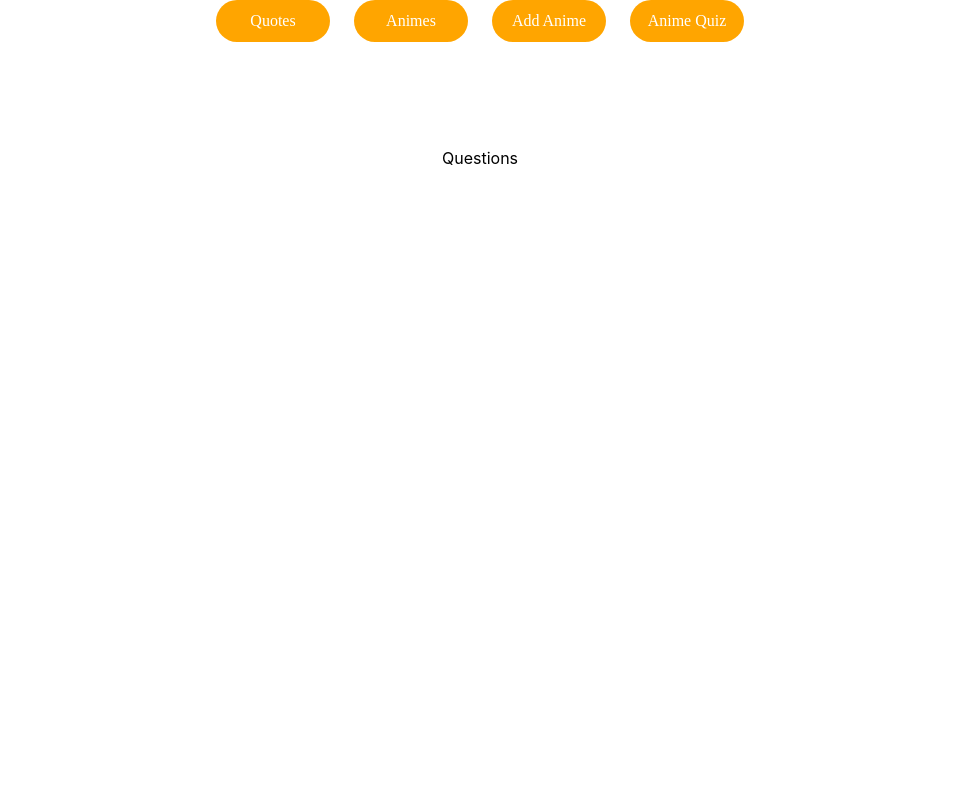
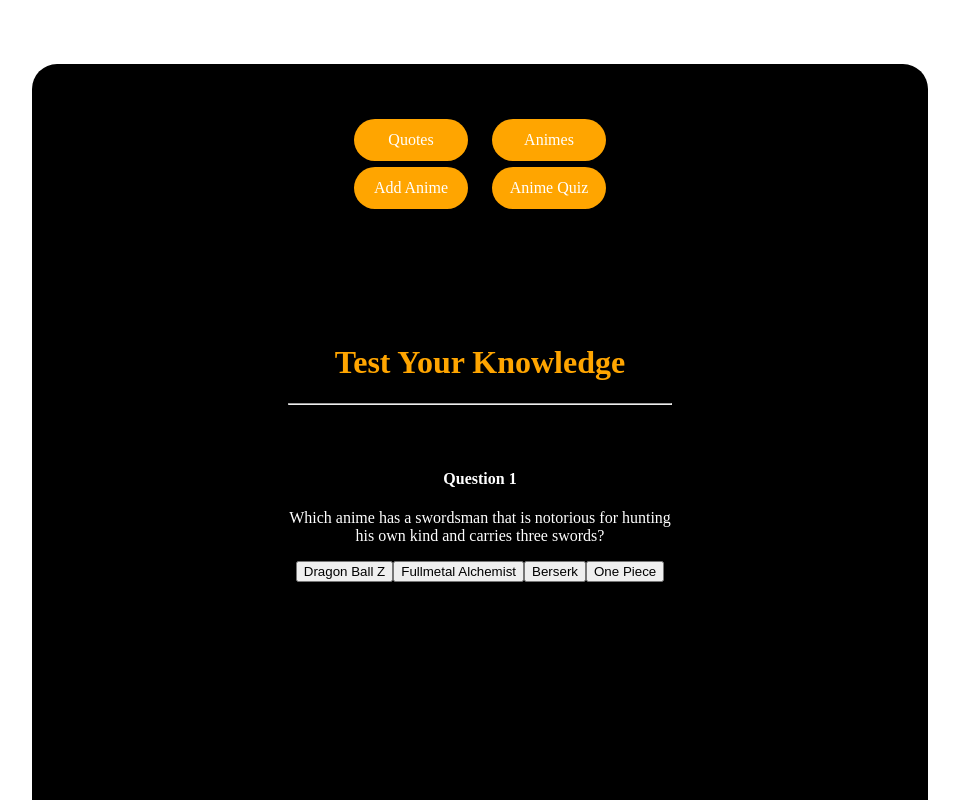
Before and after one commit to charliesonye/Anime-project, a React (Create React App) app in the folder client/: page /questions in a window 1280 px wide. Shown: the top 800 px of the page, without its empty margins (160-1119 px from the left). Built offline with nearby package versions, Linux system fonts and the light colour scheme; no server answers.

Commit message:
Fixed problem by importing useState in components where it was missing and added quiz functionality

```diff
--- a/client/package.json
+++ b/client/package.json
@@ -9,6 +9,7 @@
     "@testing-library/user-event": "^13.5.0",
     "react": "^18.2.0",
     "react-dom": "^18.2.0",
+    "react-icons": "^4.8.0",
     "react-router-dom": "^5.2.0",
     "react-scripts": "5.0.1",
     "web-vitals": "^2.1.4"
--- a/client/src/AnimeForm.js
+++ b/client/src/AnimeForm.js
@@ -1,4 +1,4 @@
-import React from 'react'
+import React, {useState} from 'react'
 import {useHistory} from 'react-router-dom'
 
  function AnimeForm({ addAnime, animes}) {
--- a/client/src/Animes.js
+++ b/client/src/Animes.js
@@ -1,4 +1,4 @@
-import React from 'react'
+import React, {useState} from 'react'
 import {FaArrowAltCircleRight, FaArrowAltCircleLeft} from 'react-icons/fa'
 
 
--- a/client/src/App.css
+++ b/client/src/App.css
@@ -1,5 +1,107 @@
 .App {
+  position: absolute;
   text-align: center;
+  align-content: center;
+  font-family: 'Kongtext';
+  color: white;
+  background: black;
+  margin: 5% 15% 5%;
+  border-radius: 25px;
+  padding: 5px 20% 40%;
+}
+
+h1 , h2{
+  color: orange;
+}
+
+.AnimeForm {
+  position: relative;
+  text-align: center;
+  display: block;
+  width: 260px;
+  left:20%;
+  top: 50%;
+}
+
+.Quotes {
+  color:white;
+
+}
+
+.Questions {
+  color:white;
+  ;
+}
+
+
+
+
+.carousel {
+  position: relative;
+  display: block;
+  height: 100vh;
+  display: flex;
+  justify-content: center;
+  align-items: center;
+  padding-bottom: 20%;
+
+}
+.smoothTransition {
+  opacity: 1;
+  transition-duration: 1s;
+  transform: scale(1.08);
+}
+.transition {
+  opacity: 1;
+  transition-duration: 1s ease;
+}
+
+.image {
+  position: relative;
+  width: 400px;
+  height: 400px;
+  border-radius: 10px;
+}
+
+.animeSearchBar {
+  position: absolute;
+  left: 5%;
+  width: 15%;
+}
+
+.rightArrow {
+  position: absolute;
+  width:50px;
+  height:70%;
+  left: 120%;
+  top: 5%;
+  z-index: 10;
+
+}
+
+.leftArrow {
+  position: absolute;
+  width:50px;
+  height:70%;
+  right: 120%;
+  top: 5%;
+  z-index: 10;
+
+}
+
+.NavBar {
+  margin-top: 50px
+}
+
+.NavLink {
+  display: "inline-block";
+  border-radius: "25px";
+  width: "110px";
+  padding: "20px";
+  margin: "50px 100px 6px";
+  background: "orange";
+  text-decoration: "none";
+  color: "white";
 }
 
 .App-logo {
--- a/client/src/Question.js
+++ b/client/src/Question.js
@@ -1,9 +1,52 @@
-import React from 'react'
+import React, {useState} from 'react'
+import { useHistory } from "react-router-dom"
 
- function Question() {
-  return (
-    <div>Question</div>
+
+function Question({questions, score, setScore}) {
+    const [currentQuestion, setCurrentQuestion] = useState(0)
+    const history = useHistory()
+
+
+  function onHandleAnswer(isCorrect){
+    const nextQ = currentQuestion + 1
+
+   if(nextQ < questions.length){
+    setCurrentQuestion(nextQ)
+   }else{
+    history.push('/questions/score')
+   }
+
+   if(isCorrect){
+    setScore(score + 1)
+
+   }
+
+  }
+
+    return (
+     <div>
+
+
+        <div className='Question'>
+          <br/>
+          <br/>
+          <h4>Question {questions[currentQuestion].id}</h4>
+
+          <p>{questions[currentQuestion].prompt} </p>
+            {
+               questions[currentQuestion].answers.map((answer, index) => {
+
+                return(
+                <button key={index} value={index} onClick={() => onHandleAnswer(answer.isCorrect)} >{answer.answer}</button>
+                )
+              })
+            }
+
+        </div>
+
+     </div>
   )
 }
 
+
 export default Question
--- a/client/src/Questions.js
+++ b/client/src/Questions.js
@@ -1,8 +1,21 @@
 import React from 'react'
+import Question from './Question'
+import questionsData from './QuestionsData'
 
- function Questions() {
+ function Questions({ score, setScore}) {
+  let questionsList = questionsData.map(question => question )
+
   return (
-    <div>Questions</div>
+    <div className='Questions'>
+
+      <br />
+      <h1>  Test Your Knowledge</h1>
+      <hr />
+      <Question questions={questionsList} score={score} setScore={setScore} />
+      <br />
+      <br />
+
+    </div>
   )
 }
 
--- a/client/src/QuestionsData.js
+++ b/client/src/QuestionsData.js
@@ -0,0 +1,57 @@
+const questionsData = [
+    {
+      id: 1,
+      prompt: "Which anime has a swordsman that is notorious for hunting his own kind and carries three swords?",
+      answers: [
+       { answer: "Dragon Ball Z", isCorrect: false },
+       {answer: "Fullmetal Alchemist", isCorrect: false},
+       { answer: "Berserk", isCorrect: false},
+       {answer: "One Piece", isCorrect: true},
+      ],
+
+    },
+    {
+      id: 2,
+      prompt: "What's the name of this child-character that belongs to a family of assassins?  ",
+      answers: [
+        {answer: "Sanji", isCorrect: false},
+        {answer: "Mikasa", isCorrect: false},
+        {answer: "Killua", isCorrect: true},
+        {answer: "Kuwabara", isCorrect: false},
+      ],
+
+    },
+    {
+      id: 3,
+      prompt: "What anime has a main character that has died, then revived to work as detective?",
+      answers: [
+        {answer: "That Time I Got Reincarnated as a Slime", isCorrect: false},
+        {answer: "Death Note", isCorrect: false},
+        {answer: "Case Closed", isCorrect: false},
+        {answer: "Yuyu Hakusho", isCorrect: true},
+      ],
+
+    },
+    {
+      id: 4,
+      prompt: "How many dragon balls are on earth in Dragon Ball Z? ",
+      answers: [
+        {answer: 2, isCorrect: false},
+        {answer: 7, isCorrect: true},
+        {answer: 5, isCorrect: false},
+        {answer: 0, isCorrect:  false}
+      ],
+    },
+    {
+      id: 5,
+      prompt: "What attack does Saitama use to finish an opponent?",
+      answers: [
+        {answer: "Punch", isCorrect: true},
+        {answer: "Fire", isCorrect: false},
+        {answer: "Magic", isCorrect: false},
+        {answer: "Sword", isCorrect:  false}
+      ],
+    }
+  ]
+
+  export default questionsData
```
Also changed, not shown: 1 other file (tests, documents, lock files or other folders).
